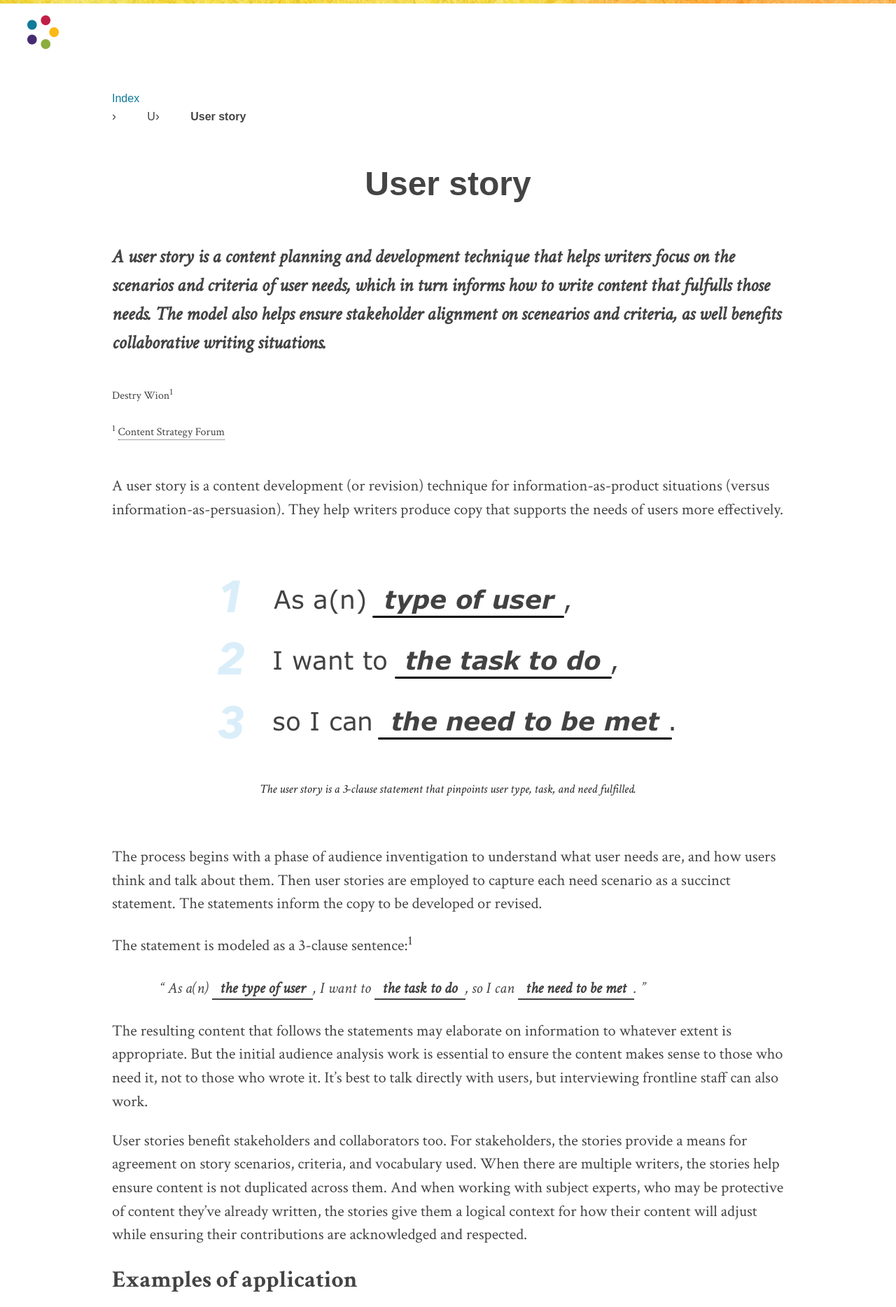
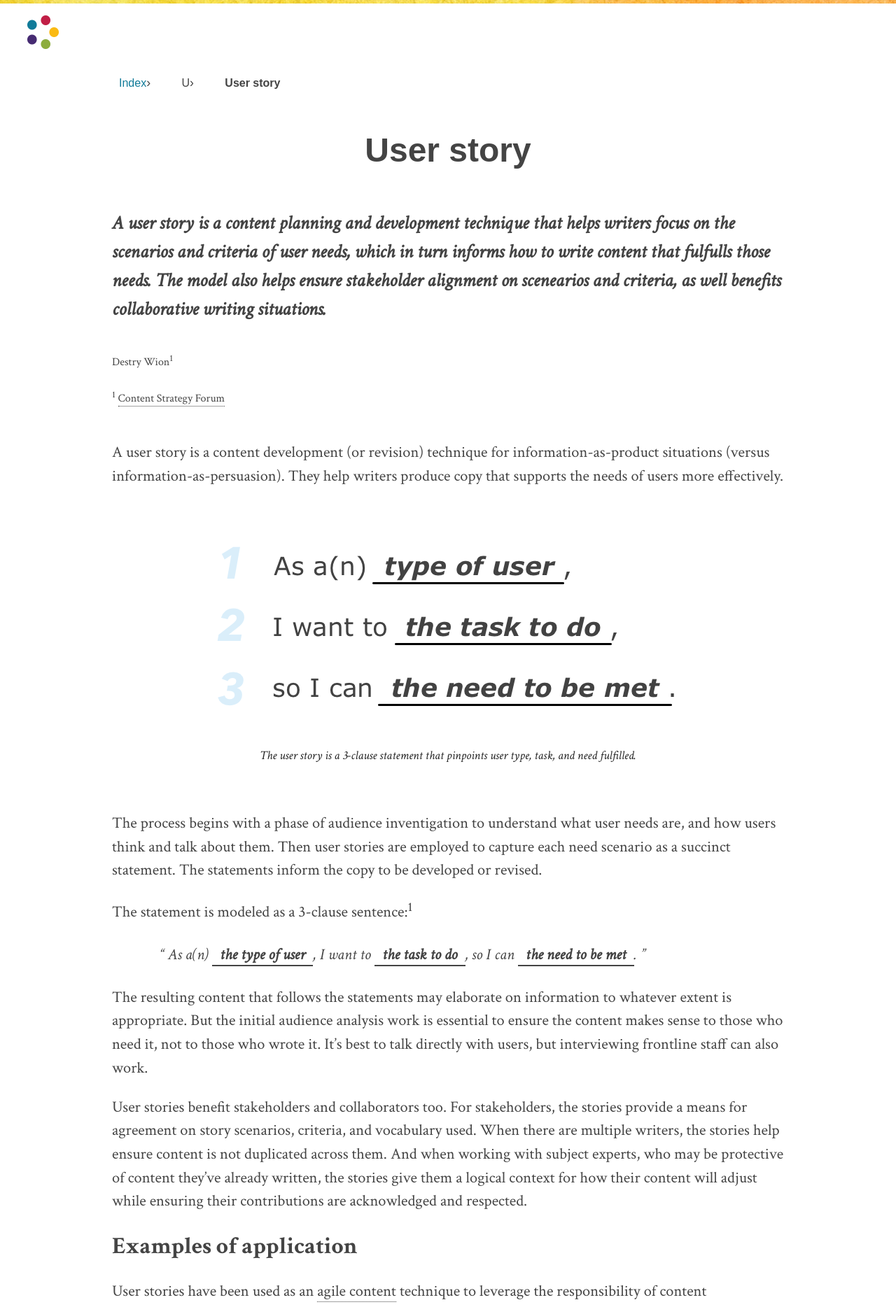
Before and after one commit to content-strategy-forum/csf-glossary, a Jekyll site: the page built from U/user-story.md, in a window 1280 px wide. Shown: the top 1868 px of the page at 70% size. Built offline with Jekyll 4.4.1, drawn with Linux system fonts in a browser that asks for light colours; some web fonts are replaced.

Commit message:
fightin' and fartin'

```diff
--- a/_layouts/definition.html
+++ b/_layouts/definition.html
@@ -17,7 +17,7 @@
             	<li><a href="{% include domain.html %}/csf-glossary/index.html">Index</a></li>
 							<li>{{page.category}}</li>
             	<!--<li><a>{{page.categories}}</a></li> -->
-            	<li class="current"><b>{{page.title}}</b></li>
+            	<li>{{page.title}}</li>
         		</ol>
     			</nav>
 
--- a/assets/main.css
+++ b/assets/main.css
@@ -166,11 +166,10 @@
 }
 
 .breadcrumb li:first-child { margin-left: 0; }
-.breadcrumb li:last-child { margin-right: 0; }
+.breadcrumb li:last-child { margin-right: 0; font-weight: bold; }
 .breadcrumb li:last-child:after { content: ""; } /*Removes guillemet after last path item.*/
 
 .breadcrumb a {
-	display: block;
 	line-height: 1.5;
 }
 
```
